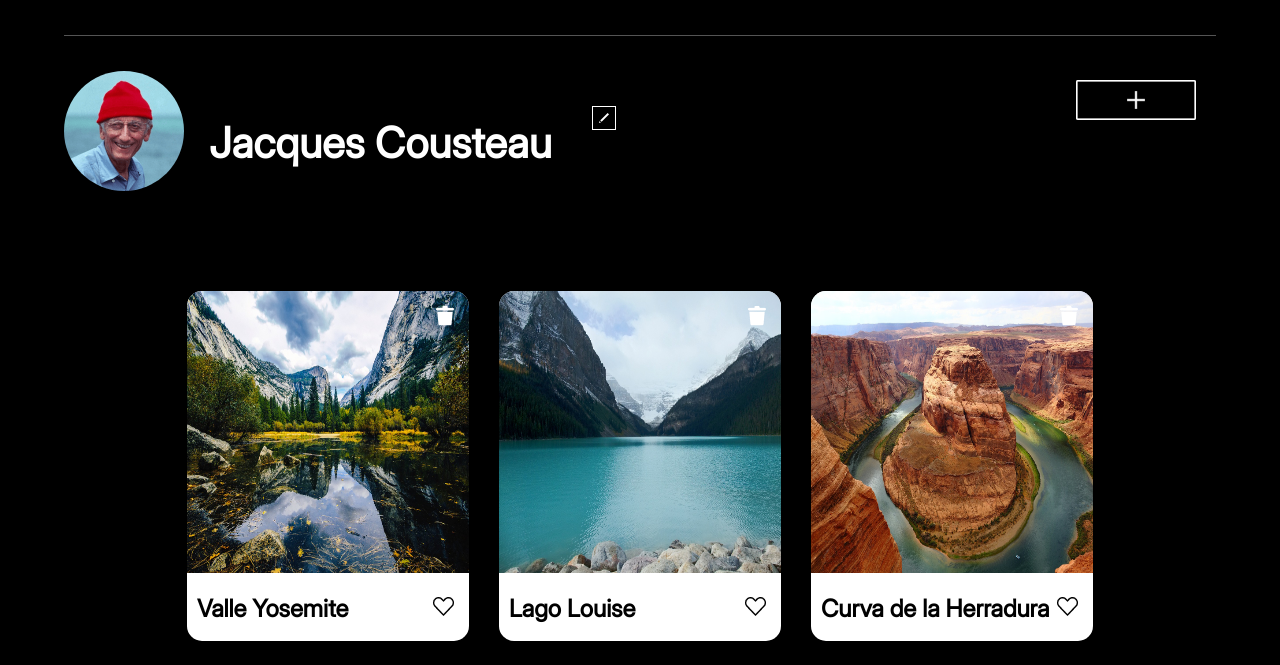
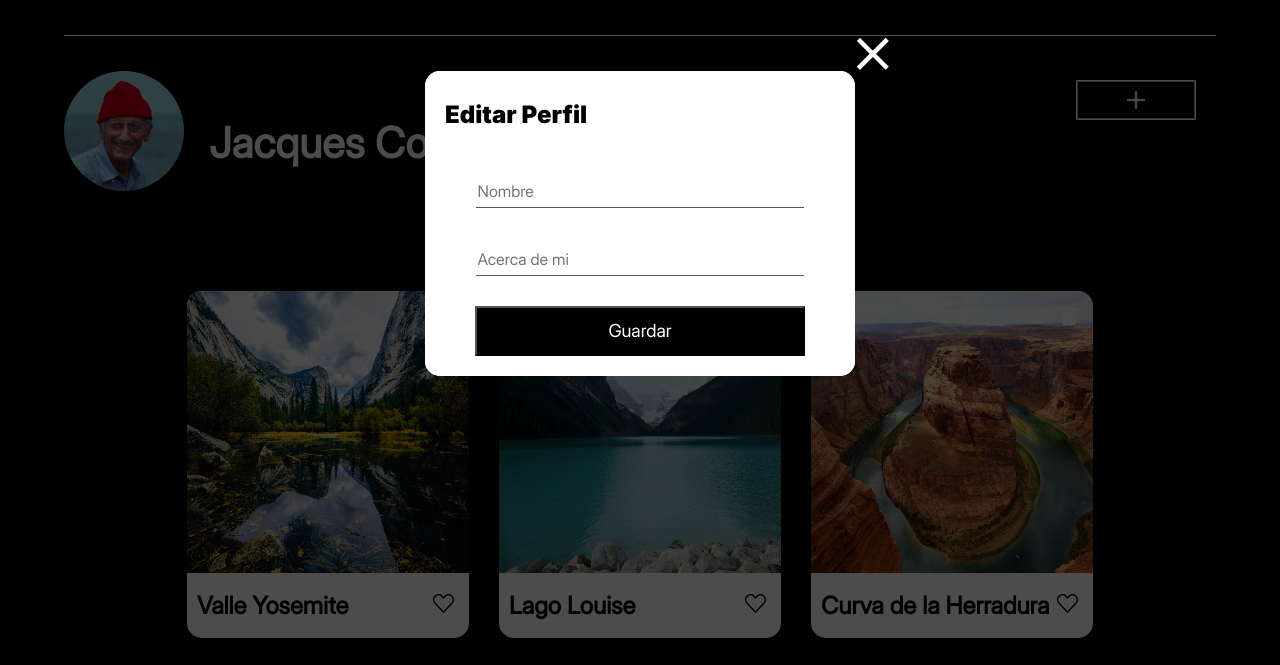
Before and after one commit to LuisaMSegur/web_project_around, a plain HTML site: page index.html in a window 1280 px wide. Shown: the part 71-736 px from the top of the page. Drawn offline with nearby package versions, Linux system fonts and the light colour scheme; grey boxes are pictures that could not be loaded.

Commit message:
css del popup

```diff
--- a/blocks/cards.css
+++ b/blocks/cards.css
@@ -20,6 +20,9 @@
     max-width: 282px;
     box-sizing: border-box;
     position: relative;
+    text-overflow: ellipsis;
+    white-space: nowrap;
+    overflow: hidden;
 }
 
 .cards__photo {
@@ -50,6 +53,7 @@
     font-weight: 900;
     background-color: white;
     padding-left: 10px;
+    padding-top: 15px;
 }
 
 .cards__button-love {
--- /dev/null
+++ b/blocks/popup.css
@@ -0,0 +1,114 @@
+.popup {
+    background-color: rgb(0, 0, 0, .7);
+    position: fixed;
+    z-index: 3;
+    width: 100%;
+    height: 100%;
+}
+
+.popup__container {
+    max-width: 430px;
+    background-color: white;
+    border-radius: 15px 15px 15px 15px;
+    position: relative;
+    margin: 0 auto;
+}
+
+.popup__close {
+    max-width: 40px;
+    max-height: 40px;
+    position: absolute;
+    top: -35px;
+    right: -35px;
+    border: 0;
+}
+
+.popup__close:hover {
+    opacity: 20%;
+}
+
+.popup__form {
+    background-color: white;
+    border-radius: 15px 15px 15px 15px;
+    display: flex;
+    flex-direction: column;
+    margin: 0 auto;
+}
+
+
+
+.popup__title {
+    color: black;
+    font-size: 24px;
+    background-color: white;
+    font-family: "Inter-Black";
+    margin: 0 20px 20px;
+    padding-top: 30px;
+
+}
+
+.popup__name {
+    background-color: white;
+    border: 0;
+    max-width: 100%;
+    display: flex;
+    justify-content: center;
+}
+
+.popup__name_new {
+    border-bottom-color: #545454;
+    border-bottom-style: solid;
+    border-bottom-width: 1px;
+    width: 80%;
+    margin: 20px 0;
+    line-height: 30px;
+}
+
+.popup__aboutme {
+    background-color: white;
+    border: 0;
+    display: flex;
+    justify-content: center;
+}
+
+.popup__aboutme_new {
+    border-bottom-color: #545454;
+    border-bottom-style: solid;
+    border-bottom-width: 1px;
+    width: 80%;
+    line-height: 30px;
+}
+
+.popup__botton-submit {
+    width: 330px;
+    height: 50px;
+    margin: 20px auto;
+    color: white;
+    font-family: "Inter-Regular";
+    font-size: 18px;
+}
+
+.popup__botton-submit:hover {
+    opacity: 20%;
+}
+
+@media screen and (min-width:320px) and (max-width:670px) {
+    .popup__container {
+        max-width: 280px;
+        position: relative;
+    }
+
+    .popup__close {
+        max-width: 20px;
+        max-height: 20px;
+        position: absolute;
+        right: 20px;
+        top: -45px;
+    }
+
+
+    .popup__botton-submit {
+        max-width: 200px;
+        max-height: 40px;
+    }
+}
--- a/index.html
+++ b/index.html
@@ -16,6 +16,23 @@
         <header class="header">
             <img src="images/Vector.png" alt="logo around USA" class="header__logo">
         </header>
+        <div class="popup">
+            <div class="popup__container">
+                <button class="popup__close" type="button">
+                    <img src="/images/Close Icon.png" alt="close icon">
+                </button>
+                <form class="popup__form">
+                    <h2 class="popup__title">Editar Perfil</h2>
+                    <fieldset class="popup__name">
+                        <input type="text" name="name" placeholder="Nombre" class="popup__name popup__name_new" required id="name">
+                    </fieldset>
+                    <fieldset class="popup__aboutme">
+                        <input type="text" name="about me" placeholder="Acerca de mi" class="popup__aboutme popup__aboutme_new" required id="aboutme">
+                    </fieldset>
+                    <button class="popup__botton-submit" type="submit">Guardar</button>
+                </form>
+            </div>
+        </div>
         <main class="content">
 
             <section class="profile">
--- a/pages/index.css
+++ b/pages/index.css
@@ -2,6 +2,7 @@
 @import url("../vendor/fonts.css");
 @import url("../blocks/page.css");
 @import url("../blocks/header.css");
+@import url("../blocks/popup.css");
 @import url("../blocks/content.css");
 @import url("../blocks/profile.css");
 @import url("../blocks/cards.css");
--- a/vendor/fonts.css
+++ b/vendor/fonts.css
@@ -1,5 +1,9 @@
 @font-face {
     src: url("../vendor/fonts/InterDisplay-Regular.woff2") format("woff2");
     font-family: "Inter-Regular";
-    font-weight: 400;
 }
+
+@font-face {
+    font-family: "Inter-Black";
+    src: url("../vendor/fonts/Inter-Black.woff2");
+}
```
Also changed, not shown: images/Close Icon.png (added).
